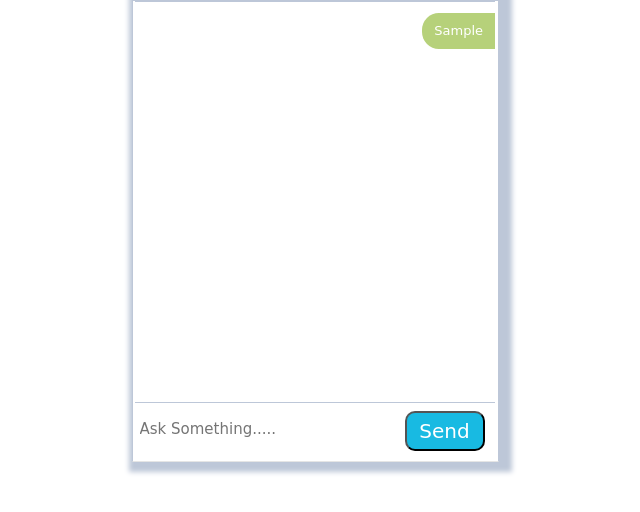
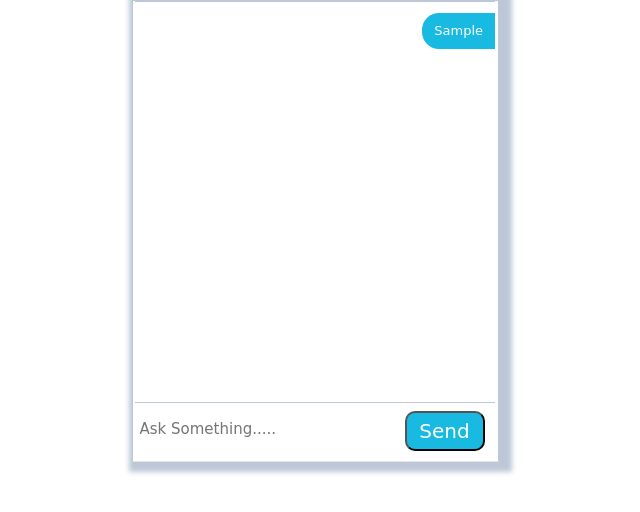
Before and after one commit to satheshrgs/vhelpers-bot-agent-node-js, a website: page static/bot1.html in a window 1280 px wide. Both pictures are taken after typing "Sample" into the empty fields and a click on the input "Send". Shown: the whole page, without its empty margins (325-965 px from the left). Drawn offline with nearby package versions, Linux system fonts and the light colour scheme; no server answers.

Commit message:
Update bot1.html

```diff
--- a/static/bot1.html
+++ b/static/bot1.html
@@ -104,7 +104,7 @@
 		{
 
 			padding-top:5px;
-			background-color: #b6d17a;
+			background-color: #18bae2;
 			border-bottom-left-radius: 1.3em;
 			border-top-left-radius: 1.3em;
 			color: #fff;
```
